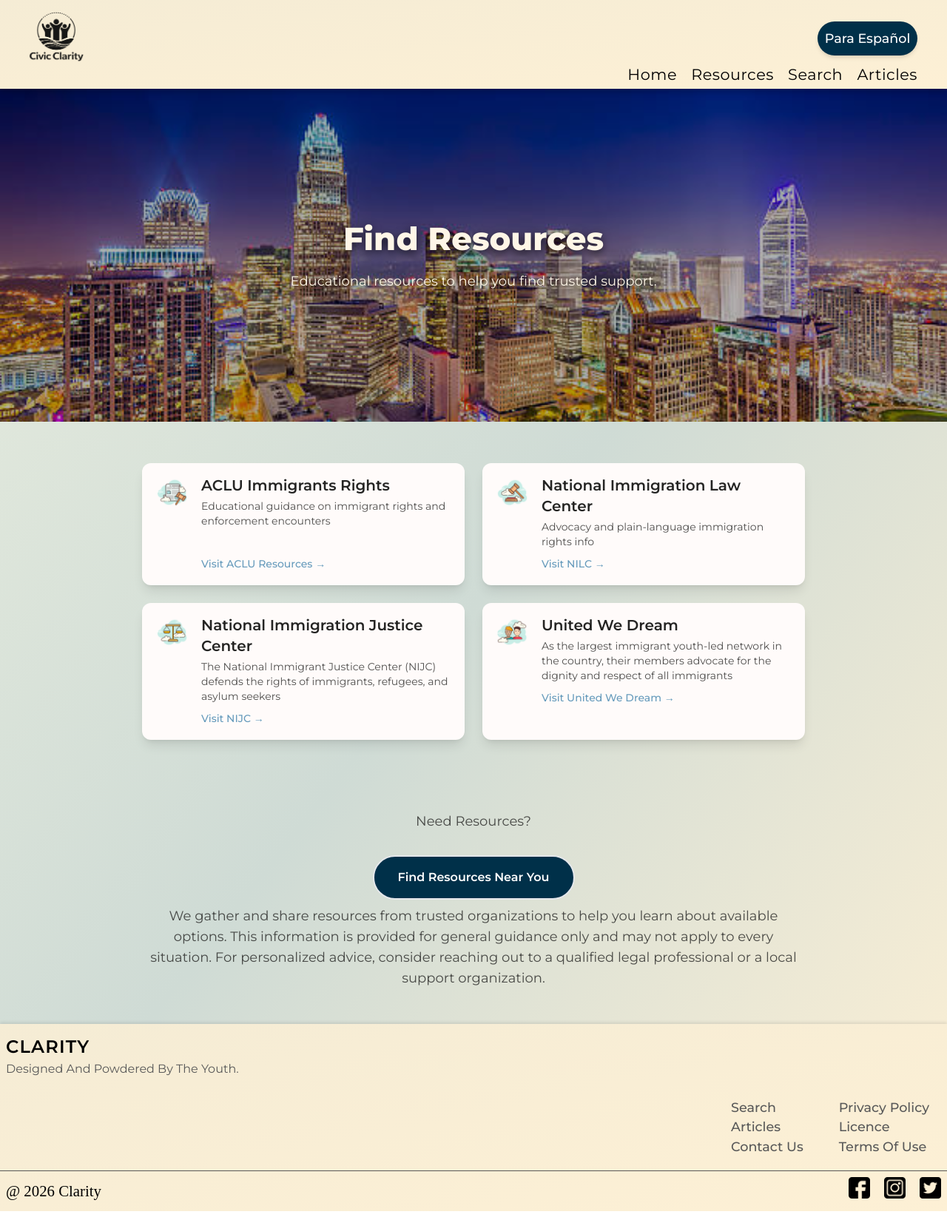
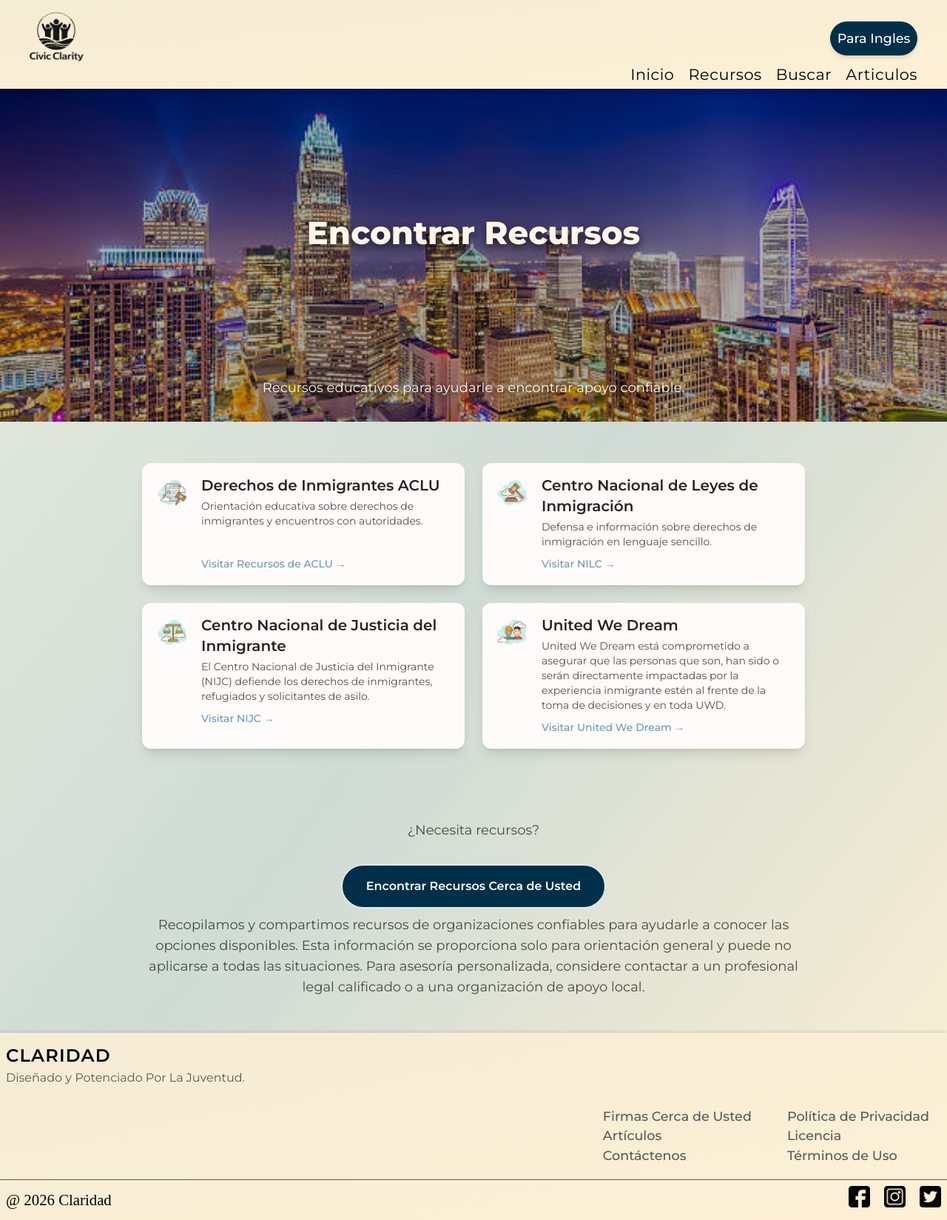
Before and after one commit to HoushAbbasz/Hope-Hacks-filtered-, a plain HTML site: page frontend/pages/kyr.html in a window 1280 px wide. Shown: the whole page at 74% size. Drawn offline with nearby package versions, Linux system fonts and the light colour scheme.

Commit message:
kyr updates

```diff
--- a/frontend/pages/kyr.html
+++ b/frontend/pages/kyr.html
@@ -1,8 +1,13 @@
+
+
+
 <!DOCTYPE html>
-<html lang="en">
+<html lang="es">
 <head>
  <meta charset="UTF-8" />
  <meta name="viewport" content="width=device-width, initial-scale=1.0" />
+
+
 
 
    <!-- MONTSERRAT FONT-->
@@ -10,54 +15,62 @@
    <link rel="preconnect" href="https://fonts.gstatic.com" crossorigin>
    <link href="https://fonts.googleapis.com/css2?family=Montserrat:ital,wght@0,100..900;1,100..900&display=swap" rel="stylesheet">
 
+
    <!-- TAILWIND -->
    <script src="https://cdn.tailwindcss.com"></script>
+
+
 
 
   <!-- TAB ICON -->
    <link rel="icon" type="Custom Logo Icon" href="../Assets/images/nav/logo.png"/>
 
-    <title>Clarity</title>
+
+   <title>Claridad</title>
 </head>
+
 
 <body class='flex flex-col items-center p-0 m-0 h-full w-full bg-gradient-to-br from-[#E8EDDF] via-[#CFDBD5] to-[#FDF0D5] font-[Montserrat] text-[#242423]text-center text-[1.2rem]'>
 
 
+    <!-- HEADER -->
    <header class='sticky top-0 z-50 bg-gradient-to-br from-[#f5ecd5] to-[#FDF0D5] w-full shadow-[0_4px_8px_rgba(0,0,0,0.2)]'>
+
+
 
 
       <!-- LOGO -->
        <div class='flex flex-row justify-between text-[1.5rem] font-medium w-full'>
-            <a href="../index.html">
+           <a href='indexES.html'>
              <img style='width: 9.5rem' src='../Assets/images/nav/logo.png' alt='Logo'>
            </a>
-
            <!-- BUTTON -->
-            <a class='mt-[2rem] mr-[4.5rem] min-[768px]:mr-[2.5rem]'  href='kyrES.html'  aria-label='translate webpage to spanish'>
+           <a class='mt-[2rem] mr-[4.5rem] min-[768px]:mr-[2.5rem]' href='kyr.html' aria-label='translate webpage to spanish'>
            <button class='relative overflow-hidden text-[0.9rem] p-[0.6rem] bg-[#003049] rounded-[2rem] shadow-md active:translate-y-0.5 text-[white] lg:mt-[-5rem] lg:text-[1.1rem] before:absolute before:inset-0 before:bg-[#669bbc] before:origin-left before:scale-x-0 before:transition-transform before:duration-300 hover:before:scale-x-100 z-0'>
-              <span class="relative z-10">Para Español</span>
+             <span class="relative z-10">Para Ingles</span>
            </button>
            </a>
-
        </div>
 
+
        <!-- HAMBURGER CLASS NAME (hamburger-Menu)-->
-            <img src='../Assets/images/nav/hamburger.png' alt='Hamburger Menu' class='fixed top-[1.8rem] right-[0.6rem] cursor-pointer hamburger-Menu min-[768px]:hidden' style='width: 3rem'>
+           <img src='../Assets/images/nav/hamburger.png' alt='Menú Hamburguesa' class='fixed top-[1.8rem] right-[0.6rem] cursor-pointer hamburger-Menu min-[768px]:hidden' style='width: 3rem'>
        <nav>
            <!-- LARGE/DESKTOP NAV -->
            <ul class='flex flex-row gap-[1.2rem] justify-end mr-[2.5rem] mt-[-1rem] mb-[0.2rem] font-[1rem] tracking-wide text-[1.2rem] max-[767px]:hidden lg:text-[1.3rem]'>
-                <li><a href='../index.html' class='hover:text-[#4db394]'>Home</a></li>
-                <li><a href='kyr.html' class='hover:text-[#4db394]'>Resources</a></li>
-                <li><a href='map.html' class='hover:text-[#4db394]'>Search</a></li>
-                <li><a href='newsletter.html' class='hover:text-[#4db394]'>Articles</a></li>
+               <li><a href='indexES.html' class='hover:text-[#4db394]'>Inicio</a></li>
+               <li><a href='kyrES.html' class='hover:text-[#4db394]'>Recursos</a></li>
+               <li><a href='mapES.html' class='hover:text-[#4db394]'>Buscar</a></li>
+               <li><a href='newsletterES.html' class='hover:text-[#4db394]'>Articulos</a></li>
            </ul>
+
 
            <!-- SMALL/MOBILE NAV  CLASS NAME (navbar-Menu) -->
            <ul class='hidden flex flex-col text-center h-full w-full top-0 left-0 gap-[2.5rem] py-[2rem] text-black text-[1.5rem] font-medium navbar-Menu min-[768px]:hidden'>
-                <li><a href='../index.html' class='hover:underline hover:decoration-[#4db394]'>Home</a></li>
-                <li><a href='kyr.html' class='hover:underline hover:decoration-[#4db394]'>Resources</a></li>
-                <li><a href='map.html' class='hover:underline hover:decoration-[#4db394]'>Search</a></li>
-                <li><a href='newsletter.html' class='hover:underline hover:decoration-[#4db394]'>Articles</a></li>
+               <li><a href='indexES.html' class='hover:underline hover:decoration-[#4db394]'>Inicio</a></li>
+               <li><a href='kyrES.html' class='hover:underline hover:decoration-[#4db394]'>Recursos</a></li>
+               <li><a href='mapES.html' class='hover:underline hover:decoration-[#4db394]'>Buscar</a></li>
+               <li><a href='newsletterES.html' class='hover:underline hover:decoration-[#4db394]'>Articulos</a></li>
            </ul>
        </nav>
    </header>
@@ -65,46 +78,63 @@
 
 
 
+
+
+
+
  <!-- HERO -->
 <section class="relative w-full h-[450px]">
 
+
  <img
    src="../Assets/images/kyr/new-hero.png"
-    alt="Hero image for Know Your Rights page"
+   alt="Imagen de héroe para la página Conozca Sus Derechos"
    class="absolute inset-0 w-full h-full object-cover"
  />
 <!--title-->
  <div class="absolute inset-0 bg-black/30"></div>
 
-  <!-- Content wrapper -->
+
  <div class="relative z-10 h-full flex flex-col text-center px-4">
 
-<div class="flex-1 flex flex-col items-center justify-center text-center">
+
+   <!-- CENTERED TITLE -->
+   <div class="flex-1 flex items-center justify-center">
      <h1
        class="text-[2.1rem] md:text-[2.4rem] lg:text-[2.7rem]
-           font-extrabold text-[#fef6e7] leading-tight mb-4"
-    style="text-shadow: 0 4px 12px rgba(0,0,0,0.65);">
-    Find Resources
+              font-extrabold text-[#fef6e7] leading-tight"
+       style="text-shadow: 0 4px 12px rgba(0,0,0,0.65);"
+     >
+       Encontrar Recursos
      </h1>
+   </div>
 
+
+   <!-- BOTTOM SUBTEXT -->
    <p
-    class="text-base md:text-lg text-[#fef6e7] max-w-3xl"
-    style="text-shadow: 0 2px 6px rgba(0,0,0,0.6);">
-    Educational resources to help you find trusted support.
+     class="mb-8 text-base md:text-lg text-[#fef6e7] max-w-3xl mx-auto"
+     style="text-shadow: 0 2px 6px rgba(0,0,0,0.6);"
+   >
+     Recursos educativos para ayudarle a encontrar apoyo confiable.
    </p>
+
+
  </div>
 </section>
 
+
 <!--Detention Locator -->
+
 
 <!-- <section class="px-6 py-16 ">
  <div class="max-w-4xl mx-auto text-center">
    <h1 class="text-3xl md:text-4xl font-bold mb-4">
-      Know Someone Who Has Been Detained?
+     ¿Conoce a Alguien que Ha Sido Detenido?
    </h1>
 
+
    <p class="text-lg mb-6">
-      You can use official ICE detainee locator to find someone currently in custody
+     Puede usar el localizador oficial de detenidos de ICE para encontrar a alguien actualmente bajo custodia.
    </p> -->
  <!--button-->
    <!-- <a
@@ -119,21 +149,24 @@
           transition-transform duration-300 group-hover:translate-x-0"
  ></span>
 
+
  <span class="relative z-10 transition-colors duration-300 group-hover:text-white">
-    Locate a Detainee
+       Localizar un Detenido
      </span>
  </a>
+  <p class="text-sm text-[#242423]/70 mt-6">
+   Este enlace le llevará a un sitio web oficial del gobierno de Estados Unidos.
+ </p>
+ </div>
+</section> -->
 
 
-  <p class="text-sm text-[#242423] font-bold mt-6">
-    This link directs you to an official U.S government website
-  </div>
-</section> -->
 
 
  <!-- CARDS GRID -->
  <section class="px-4 pb-12 pt-14">
    <div class="max-w-4xl mx-auto grid gap-6 sm:grid-cols-1 md:grid-cols-2 lg:grid-cols-2">
+
 
      <!-- Card 1 ACLU-->
      <div class="bg-[#fffbfa] rounded-xl shadow-lg transform hover:-translate-y-1 transition-all duration-300">
@@ -141,13 +174,13 @@
          <img src="../Assets/images/kyr/law-document-icon.png"
               alt="ACLU Logo" class="w-12 h-12">
          <div>
-            <h3 class="font-semibold text-[#242423] text-xl">ACLU Immigrants Rights</h3>
+           <h3 class="font-semibold text-[#242423] text-xl">Derechos de Inmigrantes ACLU</h3>
            <p class="text-sm text-[#242423]/80 my-1">
-              Educational guidance on immigrant rights and enforcement encounters
+             Orientación educativa sobre derechos de inmigrantes y encuentros con autoridades.
            </p>
            <a href="https://www.aclu.org/know-your-rights/immigrants-rights"
               class="text-[#669BBC] font-medium hover:underline text-sm" target="_blank">
-              <br> Visit ACLU Resources →
+             <br> Visitar Recursos de ACLU →
            </a>
          </div>
        </div>
@@ -158,13 +191,13 @@
          <img src="../Assets/images/kyr/law-icon.png"
               alt="NILC Logo" class="w-12 h-12">
          <div>
-            <h3 class="font-semibold text-[#242423] text-xl">National Immigration Law Center</h3>
+           <h3 class="font-semibold text-[#242423] text-xl">Centro Nacional de Leyes de Inmigración</h3>
            <p class="text-sm text-[#242423]/80 my-1">
-              Advocacy and plain-language immigration rights info
+             Defensa e información sobre derechos de inmigración en lenguaje sencillo.
            </p>
            <a href="https://www.nilc.org" class="text-[#669BBC] font-medium hover:underline text-sm"
               target="_blank">
-              Visit NILC →
+             Visitar NILC →
            </a>
          </div>
        </div>
@@ -175,13 +208,12 @@
          <img src="../Assets/images/kyr/justice-icon.png"
               alt="NIJC Logo" class="w-12 h-12">
          <div>
-            <h3 class="font-semibold text-[#242423] text-xl">National Immigration Justice Center</h3>
+           <h3 class="font-semibold text-[#242423] text-xl">Centro Nacional de Justicia del Inmigrante</h3>
            <p class="text-sm text-[#242423]/80 my-1">
-             The National Immigrant Justice Center (NIJC) defends the rights of immigrants, refugees, and asylum seekers
-            </p>
+               El Centro Nacional de Justicia del Inmigrante (NIJC) defiende los derechos de inmigrantes, refugiados y solicitantes de asilo.            </p>
            <a href="https://immigrantjustice.org/for-immigrants/know-your-rights/ice-encounter/" class="text-[#669BBC] font-medium hover:underline text-sm"
               target="_blank">
-              Visit NIJC →
+             Visitar NIJC →
            </a>
          </div>
        </div>
@@ -194,38 +226,44 @@
          <div>
            <h3 class="font-semibold text-[#242423] text-xl">United We Dream</h3>
            <p class="text-sm text-[#242423]/80 my-1">
-              As the largest immigrant youth-led network in the country, their members advocate for the dignity and respect of all immigrants
+             United We Dream está comprometido a asegurar que las personas que son, han sido o serán directamente impactadas por la experiencia inmigrante estén al frente de la toma de decisiones y en toda UWD.
            </p>
            <a href="https://unitedwedream.org/resources/know-your-rights/?gad_source=1&gad_campaignid=12715220287&gbraid=0AAAAABjeV0P3fVUouOAMaYsT0NPt-lmyh&gclid=Cj0KCQiA1czLBhDhARIsAIEc7ugZvx8BYlOqQiKdE3UntNfmyJeIRsGB_bagD78iFDOTWSl_G6BuCskaAhRTEALw_wcB" class="text-[#669BBC] font-medium hover:underline text-sm"
               target="_blank">
-              Visit United We Dream  →
+             Visitar United We Dream  →
            </a>
          </div>
        </div>
      </div>
 
+
  </div>
 </section>
 
-<!-- Know Your Rights Posters section
-<section class="px-6 py-16 max-w-7xl mx-auto">
+
+<!-- Know Your Rights Posters section -->
+<!-- <section class="px-6 py-16 max-w-7xl mx-auto">
  <h2 class="text-3xl font-bold text-center mb-10">
-    Downloadable Know Your Rights Posters
-  </h2> -->
+   Pósteres Descargables de Conozca Sus Derechos
+ </h2>
 
 
 
 
-<!-- <section>
+
+
+<section>
  <div class="grid grid-cols-1 md:grid-cols-2 gap-8 px-4"> -->
+
 
    <!-- ENGLISH POSTER -->
    <!-- <div class="bg-[#fffbfa] rounded-xl shadow-lg p-6 flex flex-col items-center">
      <img
        src="../Assets/images/kyr/ENG-CC-POSTER.png"
-        alt="Know Your Rights Poster - English"
+       alt="Póster Conozca Sus Derechos - Inglés"
        class="rounded-lg mb-4 max-h-[500px] object-contain"
      />
+
 
      <a
        href="../Assets/images/kyr/ENG-CC-POSTER.png"
@@ -236,12 +274,14 @@
          class="absolute inset-0 -translate-x-full bg-[#669bbc] transition-transform duration-300 group-hover:translate-x-0"
        ></span> -->
 
+
        <!-- Button text -->
        <!-- <span class="relative z-10 group-hover:text-white transition-colors duration-300">
-          Download (English)
+         Descargar (Inglés)
        </span>
      </a>
    </div> -->
+
 
    <!-- SPANISH POSTER -->
    <!-- <div class="bg-[#fffbfa] rounded-xl shadow-lg p-6 flex flex-col items-center">
@@ -250,6 +290,7 @@
        alt="Conoce Tus Derechos Poster - Español"
        class="rounded-lg mb-4 max-h-[500px] object-contain"
      />
+
 
      <a
        href="../Assets/images/kyr/SPN-CC-POSTER.png"
@@ -261,6 +302,7 @@
          class="absolute inset-0 -translate-x-full bg-[#669bbc] transition-transform duration-300 group-hover:translate-x-0"
        ></span> -->
 
+
        <!-- Button text -->
        <!-- <span class="relative z-10 group-hover:text-white transition-colors duration-300">
          Descargar (Español)
@@ -268,28 +310,34 @@
      </a>
    </div>
 
+
  </div>
 </section> -->
+
 
 <!-- Find Legal Help Near You Button -->
 <section class="text-center mt-8 md:mt-10 lg:mt-12 pb-12">
 
+
    <p class="text-lg text-[#242423]/80 mb-8">
-      Need Resources?
+     ¿Necesita recursos?
    </p>
    <a
-  href="map.html"
+     href="mapES.html"
    class="relative inline-block min-w-[260px] overflow-hidden rounded-full border-2
         bg-[#003049] px-8 py-4 text-base font-semibold text-white
         transition group hover:-translate-y-0.5 hover:shadow-lg"
    >
+     <!-- Fill animation -->
      <span
        class="absolute inset-0 -translate-x-full bg-[#669bbc]
           transition-transform duration-300 group-hover:translate-x-0"
      ></span>
 
+
+     <!-- Button text -->
      <span class="relative z-10 transition-colors duration-300 group-hover:text-white">
-    Find Resources Near You
+       Encontrar Recursos Cerca de Usted
      </span>
    </a>
  </section>
@@ -298,65 +346,81 @@
 
 
 
+
+
 <!-- GENERAL INFORMATION DISCLAIMER -->
 <section class="border-[#242423]/10 px-6 pt-4 pb-12 -mt-8 md:-mt-12 lg:-mt-16">
 
 
+
+
  <div class="max-w-4xl mx-auto text-center">
 
+
    <p class="text-sm md:text-base lg:text-lg text-[#242423]/80 leading-relaxed">
-      We gather and share resources from trusted organizations to help you learn about available options.
-      This information is provided for general guidance only and may not apply to every situation.
-      For personalized advice, consider reaching out to a qualified legal professional or a local support organization.
+     Recopilamos y compartimos recursos de organizaciones confiables para ayudarle a conocer las opciones disponibles.
+     Esta información se proporciona solo para orientación general y puede no aplicarse a todas las situaciones.
+     Para asesoría personalizada, considere contactar a un profesional legal calificado o a una organización de apoyo local.
    </p>
+
 
  </div>
 </section>
 <button
  id="backToTop"
-  aria-label="Back to top"
+ aria-label="Volver arriba"
  class="fixed bottom-6 right-6 z-50 hidden
         rounded-full bg-[#003049] text-white
         p-4 shadow-lg transition
         hover:bg-[#669bbc] hover:-translate-y-1
         focus:outline-none focus:ring-2 focus:ring-[#669bbc]/60">
-  Back To Top ↑
+Volver arriba ↑
 </button>
+
 
    <!--FOOTER -->
  <div class='relative z-20 w-full h-full shadow-[0_-2px_4px_rgba(0,0,0,0.1)]'>
 
+
    <footer class='flex flex-col bg-gradient-to-br from-[#f5ecd5] to-[#FDF0D5] pt-[0.8rem]'>
 
-      <h2 class='font-semibold tracking-wider text-[1.2rem] text-left pl-[0.5rem] lg:text-[1.5rem]'>CLARITY</h2>
-      <p class='text-[0.7rem] text-left pl-[0.5rem] text-[#595959] pb-[0.5rem] lg:text-[1rem]'>Designed And Powdered By The Youth.</p>
+
+     <h2 class='font-semibold tracking-wider text-[1.2rem] text-left pl-[0.5rem] lg:text-[1.5rem]'>CLARIDAD</h2>
+     <p class='text-[0.7rem] text-left pl-[0.5rem] text-[#595959] pb-[0.5rem] lg:text-[1rem]'>Diseñado y Potenciado Por La Juventud.</p>
+
 
      <div class='flex flex-row px-[1.5rem] justify-end gap-[3rem] font-medium text-[0.8rem] py-[1.2rem]'>
+
 
        <!-- FOOTER COL 1 -->
        <div class='flex flex-col'>
          <ol class='text-[#595959] lg:text-[1.1rem]'>
-            <li><a href='map.html' class='hover:underline hover:decoration-black'>Search</a></li>
-            <li><a href='newsletter.html' class='hover:underline hover:decoration-black'>Articles</a></li>
-            <li><a href='mailto:civicclarity18@gmail.com?subject=Contact%20Civic%20Clarity&body=Hello%20Civic%20Clarity%20Team,%0A%0A" aria-label="Email Civic Clarity support' class='hover:underline hover:decoration-black'>Contact Us</a></li>
+           <li><a href='mapES.html' class='hover:underline hover:decoration-black'>Firmas Cerca de Usted</a></li>
+           <li><a href='newsletterES.html' class='hover:underline hover:decoration-black'>Artículos</a></li>
+           <li><a href='mailto:civicclarity18@gmail.com?subject=Contact%20Civic%20Clarity&body=Hello%20Civic%20Clarity%20Team,%0A%0A" aria-label="Email Civic Clarity support' class='hover:underline hover:decoration-black'>Contáctenos</a></li>
          </ol>
        </div>
+
 
        <!-- FOOTER COL 2 -->
        <div class="flex flex-col">
          <ol class='text-[#595959] lg:text-[1.1rem]'>
-            <li><a href='#' class='hover:underline hover:decoration-black'>Privacy Policy</a></li>
-            <li><a href='#' class='hover:underline hover:decoration-black'>Licence</a></li>
-            <li><a href='#' class='hover:underline hover:decoration-black'>Terms Of Use</a></li>
+           <li><a href='#' class='hover:underline hover:decoration-black'>Política de Privacidad</a></li>
+           <li><a href='#' class='hover:underline hover:decoration-black'>Licencia</a></li>
+           <li><a href='#' class='hover:underline hover:decoration-black'>Términos de Uso</a></li>
          </ol>
+
 
        </div>
      </div>
 
 
+
+
      <div class='w-full h-full flex flex-row justify-between p-[0.5rem] border-t-[0.1px] border-[#595959]'>
        <!-- COPYRIGHT -->
-        <p class='my-[0.2rem] font-[medium] text-[0.9rem] lg:text-[1.3rem]'>@ 2026 Clarity</p>
+       <p class='my-[0.2rem] font-[medium] text-[0.9rem] lg:text-[1.3rem]'>@ 2026 Claridad</p>
+
 
            <!-- SOCIAL MEDIA -->
          <ul class='flex flex-row gap-[1.2rem]'>
@@ -372,7 +436,10 @@
          </ul>
      </div>
 
+
    </footer>
+
+
 
 
    <script src="../js/hamburger.js"></script>
```
Also changed, not shown: frontend/pages/kyrES.html (+61 -2 lines). Lines whose indentation alone changed are shown as unchanged.
